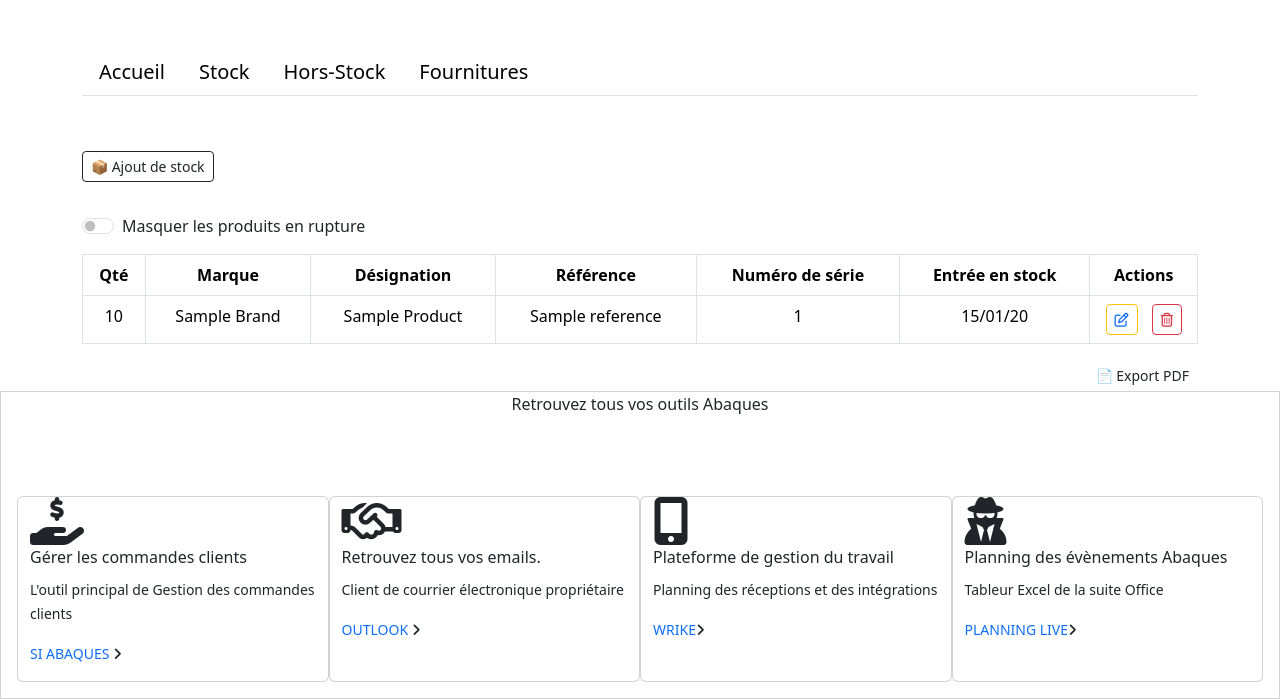
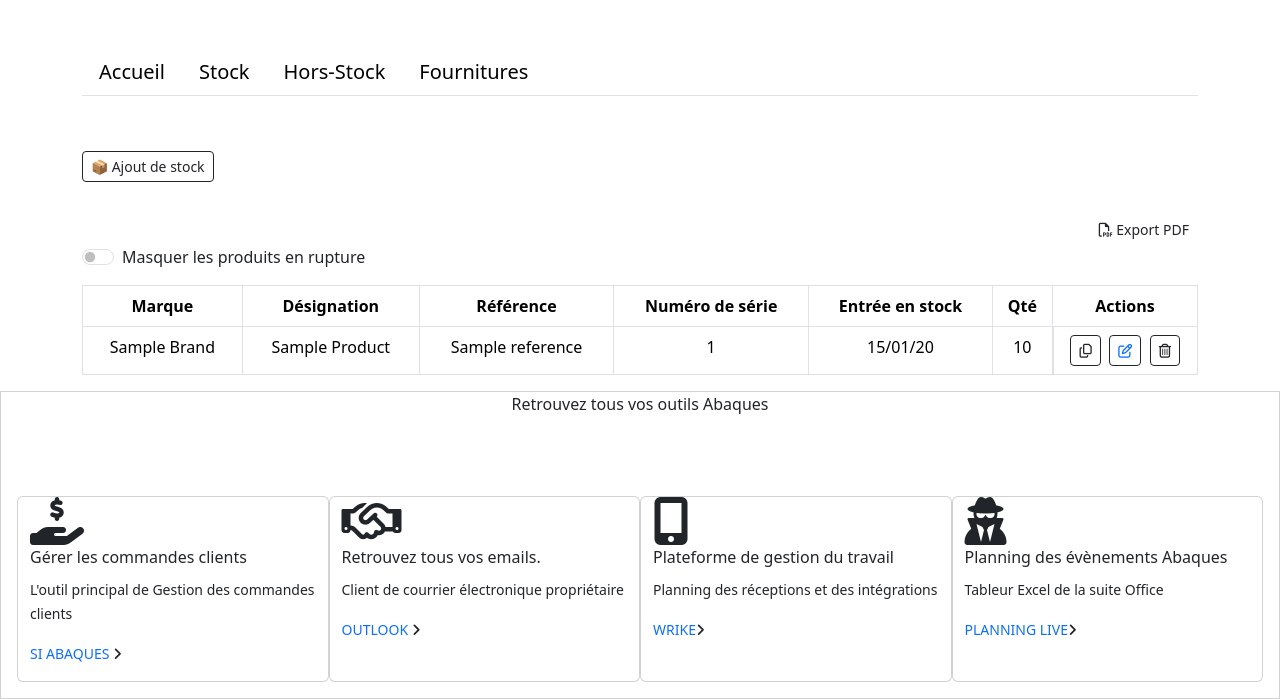
Before and after one commit to damizkrli/stockmaster, a Symfony app: template templates/product/index.html.twig in a window 1280 px wide. Shown: the part 245-944 px from the top of the page. Run offline with Twig, Linux system fonts and the light colour scheme; the template is opened without the code that fills it: most values are stand-ins (such as "Sample title", 1, 10 or a date in 2020); form fields are guessed from the names that the template uses; some libraries are stand-ins or nearby versions.

Commit message:
REFACTOR FRONT

```diff
--- a/templates/_navbar.html.twig
+++ b/templates/_navbar.html.twig
@@ -1,14 +1,5 @@
 <nav class="navbar navbar-expand-lg">
     <div class="container-fluid">
-        <button class="navbar-toggler"
-                type="button"
-                data-mdb-toggle="collapse"
-                data-mdb-target="#navbarRightAlignExample"
-                aria-controls="navbarRightAlignExample"
-                aria-expanded="false"
-                aria-label="Toggle navigation">
-            <i class="fas fa-bars"></i>
-        </button>
 
 {#        <a href="https://abaques.fr" target="_blank">#}
 {#            <img src="https://i.ibb.co/1dmMgzs/q-NX9s0159-Dr-Pz-DYU.jpg" alt="abaques-audiovisuel" border="0"#}
--- a/templates/layout/_tabs.html.twig
+++ b/templates/layout/_tabs.html.twig
@@ -15,17 +15,4 @@
     </ul>
 </div>
 
-<script>
-    window.onload = function() {
-        var links = document.querySelectorAll('.nav-link');
-        var currentUrl = window.location.pathname;
-
-        for (var i = 0; i < links.length; i++) {
-            var linkUrl = links[i].getAttribute('href');
-            if (linkUrl === currentUrl) {
-                links[i].classList.add('active');
-                break;
-            }
-        }
-    };
-</script>
+{% include '/layout/script/tabs.html.twig' %}
--- /dev/null
+++ b/templates/layout/script/tabs.html.twig
@@ -0,0 +1,14 @@
+<script>
+    window.onload = function() {
+        var links = document.querySelectorAll('.nav-link');
+        var currentUrl = window.location.pathname;
+
+        for (var i = 0; i < links.length; i++) {
+            var linkUrl = links[i].getAttribute('href');
+            if (linkUrl === currentUrl) {
+                links[i].classList.add('active');
+                break;
+            }
+        }
+    };
+</script>
--- a/templates/product/_delete_form.html.twig
+++ b/templates/product/_delete_form.html.twig
@@ -1,6 +1,6 @@
 <form method="post" action="{{ path('delete_product', {'id': product.id}) }}" onsubmit="return confirm('Êtes vous sur de vouloir de supprimer ce produit ?');">
     <input type="hidden" name="_token" value="{{ csrf_token('delete' ~ product.id) }}">
-    <button class="btn btn-outline-danger btn-sm">
+    <button class="btn btn-outline-dark btn-sm">
         <i class="fa-regular fa-trash-can"></i>
     </button>
 </form>
--- a/templates/product/index.html.twig
+++ b/templates/product/index.html.twig
@@ -3,6 +3,8 @@
 {% block title %}STOCK{% endblock %}
 
 {% block body %}
+
+    {% include 'layout/_toast.html.twig' %}
 
     {% include 'layout/_tabs.html.twig' %}
 
@@ -17,6 +19,13 @@
             </h2>
         </div>
 
+        <div class="d-flex align-items-end justify-content-end">
+            <a href="{{ path('export_product_pdf') }}" target="_blank" class="btn btn-outline-black btn-sm">
+                <i class="fa-regular fa-file-pdf"></i>
+                Export PDF
+            </a>
+        </div>
+
         <div class="form-check form-switch mb-3">
             <input class="form-check-input" type="checkbox" id="hideZeroCheckbox">
             <label class="form-check-label" for="hideZeroCheckbox">Masquer les produits en rupture</label>
@@ -25,12 +34,12 @@
         <table class="table table-bordered table-hover">
             <thead>
             <tr>
-                <th class="text-center">Qté</th>
                 <th class="text-center">Marque</th>
                 <th class="text-center">Désignation</th>
                 <th class="text-center">Référence</th>
                 <th class="text-center">Numéro de série</th>
                 <th class="text-center">Entrée en stock</th>
+                <th class="text-center">Qté</th>
                 <td class="text-center fw-bold" colspan="2">Actions</td>
             </tr>
             </thead>
@@ -38,22 +47,24 @@
             <tr>
                 {% for product in products %}
             <tr {% if product.quantity == 0 %}class="zero-quantity"{% endif %}>
-                <td class="text-center">{{ product.quantity }}</td>
                 <td class="text-center">{{ product.brand | title }}</td>
                 <td class="text-center">{{ product.name | title }}</td>
                 <td class="text-center">{{ product.reference }}</td>
                 <td class="text-center">{{ product.serialNumber }}</td>
                 <td class="text-center">{{ product.addedAt ? product.addedAt|date('d/m/y') }}</td>
-                <td class="text-end me-0">
-                    <span class="d-flex align-items-center justify-content-around">
-                        <button class="btn btn-outline-warning btn-sm">
-                        <a class="text-decoration-none" href="{{ path('edit_product', {'id': product.id}) }}">
+                <td class="text-center">{{ product.quantity }}</td>
+                <td class="text-end me-0 d-flex align-items-center justify-content-evenly">
+                    <button class="btn btn-outline-dark btn-sm exclude-from-clipboard" onclick="copyToClipboard(this)">
+                        <i class="fa-regular fa-copy"></i>
+                    </button>
+                    <button class="btn btn-outline-dark btn-sm exclude-from-clipboard">
+                        <a class="text-decoration-none" href="{{ path('edit_supply', {'id': product.id}) }}">
                             <i class="fa-regular fa-pen-to-square"></i>
                         </a>
                     </button>
                     {{ include('product/_delete_form.html.twig') }}
-                    </span>
                 </td>
+
             </tr>
             {% endfor %}
 
@@ -61,11 +72,10 @@
 
             </tbody>
         </table>
-        <div class="d-flex align-items-end justify-content-end">
-            <a href="{{ path('export_product_pdf') }}" target="_blank" class="btn btn-outline-black btn-sm">📄 Export PDF</a>
-        </div>
     </div>
 
     {% include 'layout/script/export.html.twig' %}
 
+    {% include 'layout/script/clipboard.html.twig' %}
+
 {% endblock %}
```
Also changed, not shown: assets/styles/app.css (+8 -0 lines), templates/supply/index.html.twig (+6 -21 lines).
